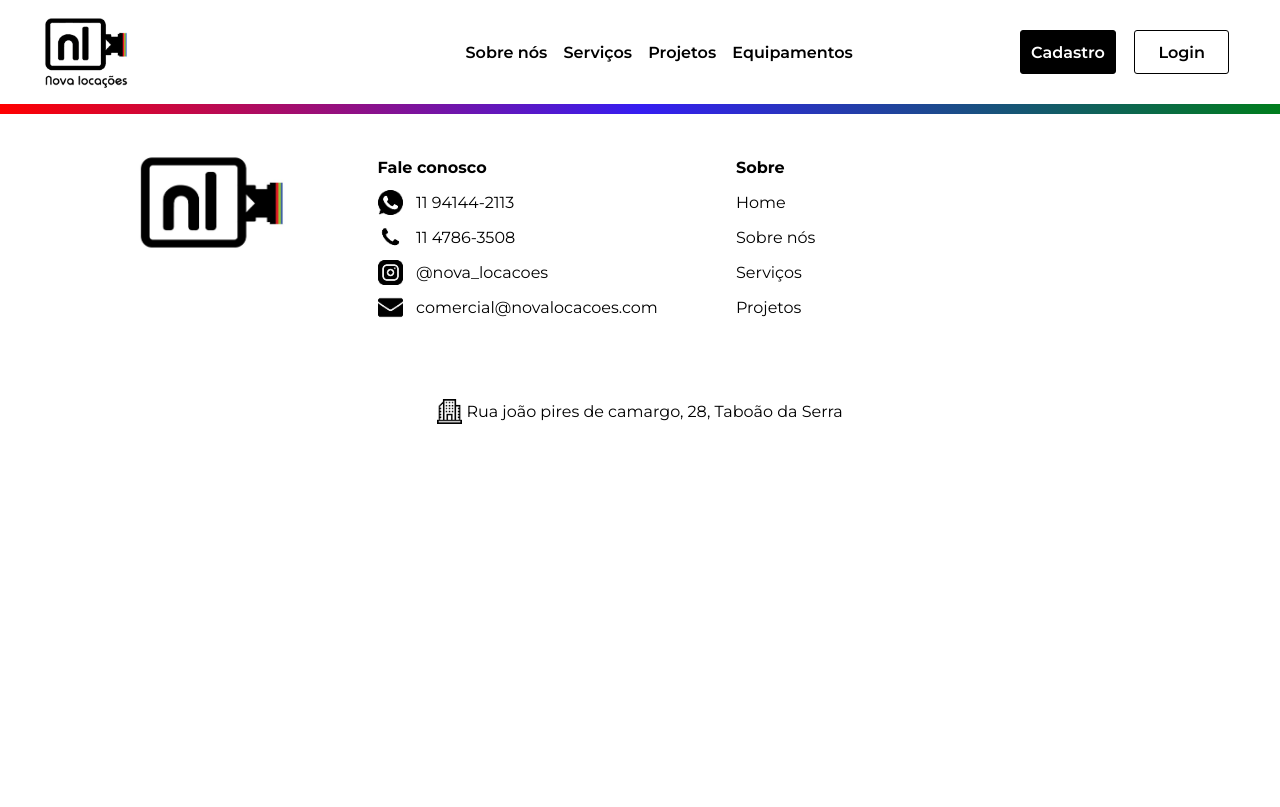
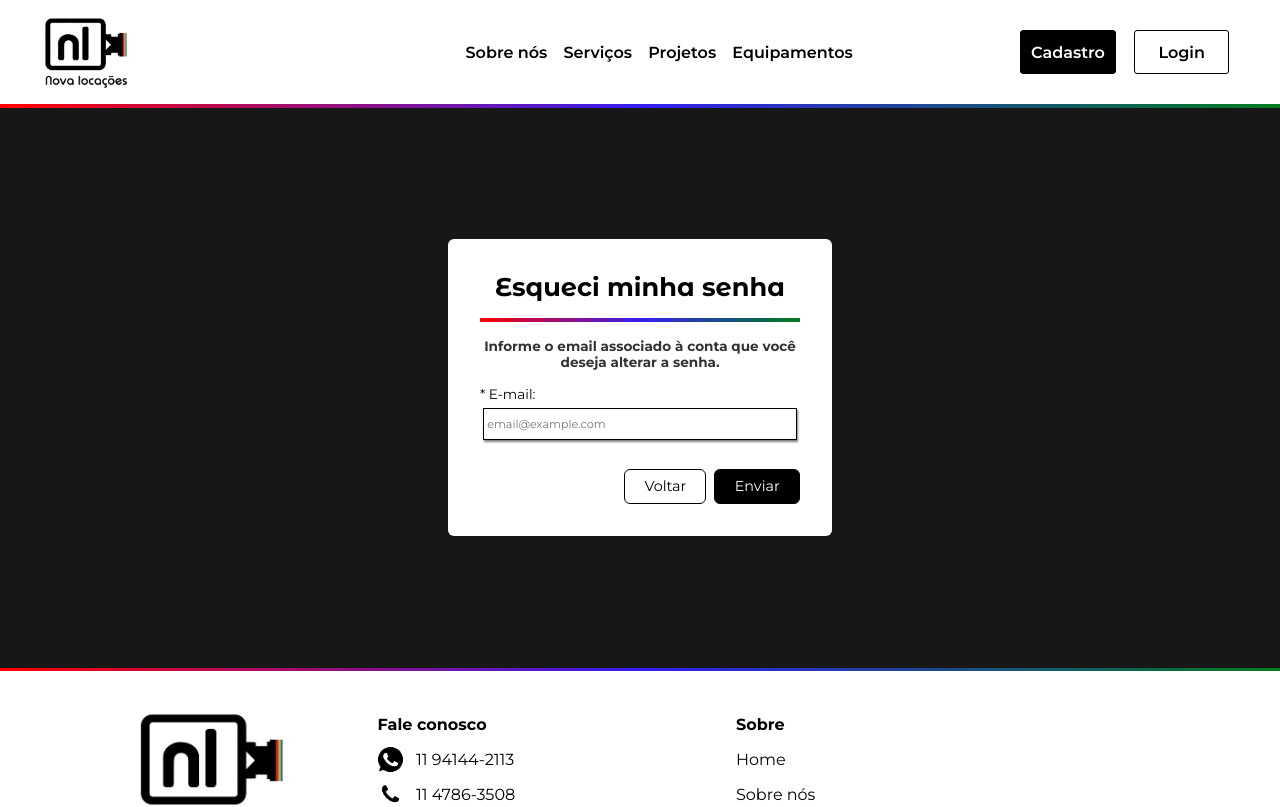
Before and after one commit to Org-InfinitySolutions/Frontend, a React (Vite) app: page /recuperar-senha in a window 1280 px wide. Shown: the top 807 px of the page. Built offline with nearby package versions, Linux system fonts and the light colour scheme; no server answers.

Commit message:
parte 1 e 2 esqueci-minha-senha

```diff
--- a/src/App.jsx
+++ b/src/App.jsx
@@ -24,6 +24,7 @@ import { DetalharPedidosAdm } from './Pages/DetalharPedidosAdm';
 import { AdicionarEquipamento } from './Pages/AdicionarEquipamento';
 import { Calendario } from './Pages/Calendario';
 import { EditarEquipamento } from './Pages/EditarEquipamento';
+import {RecuperarSenha} from './Pages/RecuperarSenha';
 
 import './App.css'
 
@@ -60,6 +61,7 @@ function MainComponent() {
           <Route path='/adicionar-equipamento' element={<AdicionarEquipamento />}/>
           <Route path='/calendario' element={<Calendario />}/>
           <Route path='/editar-equipamento/:id' element={<EditarEquipamento/>}></Route>
+          <Route path='/recuperar-senha' element={<RecuperarSenha/>}></Route>
         </Routes>
       <Rodape />
     </>
--- /dev/null
+++ b/src/Pages/RecuperarSenha.css
@@ -0,0 +1,132 @@
+.container-recuperar-senha {
+  height: 70vh;
+  width: 100%;
+  background-color: #171717;
+
+  display: flex;
+  align-items: center;
+  justify-content: center;
+}
+
+.formulario-recuperar-senha {
+  width: 25%;
+  padding: 2rem;
+  background-color: white;
+  border-radius: 6px;
+  display: flex;
+  flex-direction: column;
+  align-items: center;
+  gap: 1rem;
+  text-align: center;
+}
+
+.input-recuperar {
+  width: 100%;
+  font-size: 0.7rem;
+  padding: 0.5rem 1.2rem;
+  border: 1px solid #999;
+  box-sizing: border-box;
+  margin: 0 auto;
+}
+
+.barra-divisoria {
+  height: 3.5px;
+  background-image: linear-gradient(to right, #ff0000, #351df1, #007d1d);
+}
+
+h1 {
+  font-family: var(--fonte-titulo);
+  font-size: 160%;
+  margin: 0;
+}
+
+.texto-informativo-senha {
+  font-family: var(--fonte-texto);
+  font-size: 0.85rem;
+  color: #333;
+  margin: 0;
+  font-weight: bold;
+}
+
+.entrada-recuperar-senha {
+  width: 100%;
+  display: flex;
+  flex-direction: column;
+  text-align: left;
+  gap: 0.4rem;
+  font-size: 0.85rem;
+}
+
+.botoes-recuperar-senha {
+  width: 100%;
+  display: flex;
+  justify-content: flex-end;
+  gap: 0.5rem;
+  margin-top: 0.8rem;
+}
+
+.botao-voltar-recuperar,
+.botao-enviar-recuperar {
+  padding: 0.45rem 1.2rem;
+  font-size: 0.9rem;
+  border-radius: 6px;
+  font-family: var(--fonte-texto);
+  cursor: pointer;
+}
+
+.botao-voltar-recuperar {
+ background-color: white;
+    color: black;
+    border: 1px solid black;
+}
+
+.botao-voltar-recuperar:hover{
+    transition: 0.2s;
+    background-color: black;
+    color: white;
+}
+
+.botao-enviar-recuperar {
+background-color: black;
+    color: white;
+    border: 1px solid black;
+}
+
+.botao-enviar-recuperar:hover{
+    transition: 0.2s;
+    background-color: white;
+    color: black;
+}
+
+.botao-enviar-recuperar:active,
+.botao-voltar-recuperar:active {
+  transition: 0.2s;
+  transform: scale(0.97);
+}
+
+@media (max-width: 768px) {
+  .formulario-recuperar-senha {
+    width: 80%;
+    padding: 1rem;
+  }
+
+  h1 {
+    font-size: 130%;
+  }
+
+  .entrada-recuperar-senha {
+    font-size: 0.8rem;
+  }
+
+  .botoes-recuperar-senha {
+    justify-content: center;
+    flex-direction: column;
+    gap: 0.7rem;
+  }
+
+  .botao-voltar-recuperar,
+  .botao-enviar-recuperar {
+    width: 100%;
+    text-align: center;
+  }
+}
--- /dev/null
+++ b/src/Pages/RecuperarSenha.jsx
@@ -0,0 +1,71 @@
+import { useState } from 'react';
+import { useNavigate } from 'react-router-dom';
+import { apiAutenticacao } from '../provider/apiInstance';
+import { exibirAviso } from '../Utils/exibirModalAviso';
+import { campoVazio, emailInvalido } from '../Utils/validarCampos';
+
+import './RecuperarSenha.css';
+import { Input } from '../components/Input';
+import { ConfirmacaoEmail } from '../components/ConfirmacaoEmail';
+
+export function RecuperarSenha() {
+  const [email, setEmail] = useState('');
+  const [etapa, setEtapa] = useState(1);
+
+  const enviarCodigo = async (e) => {
+    e.preventDefault();
+
+  };
+
+  const confirmarCodigo = (codigo) => {
+    console.log('Código informado:', codigo);
+  };
+
+
+
+  if (etapa === 1) {
+  return (
+    <section className="container-recuperar-senha">
+      <form onSubmit={enviarCodigo} className="formulario-recuperar-senha">
+        <h1>Esqueci minha senha</h1>
+        <div className="barra-divisoria"></div>
+
+        <p className="texto-informativo-senha">
+          Informe o email associado à conta que você deseja alterar a senha.
+        </p>
+
+        <section className="entrada-recuperar-senha">
+          <label htmlFor="email">* E-mail:</label>
+          <Input
+            id="email"
+            type="email"
+            placeholder="email@example.com"
+            value={email}
+            onChange={(e) => setEmail(e.target.value)}
+            className="input-recuperar"
+          />
+        </section>
+
+        <div className="botoes-recuperar-senha">
+          <button type="button" className="botao-voltar-recuperar" onClick={() => navigate('/')}>
+            Voltar
+          </button>
+          <button type="submit" onClick={() => setEtapa(2)} className="botao-enviar-recuperar">
+            Enviar
+          </button>
+        </div>
+      </form>
+    </section>
+  );
+}
+
+  if (etapa === 2) {
+    return (
+      <ConfirmacaoEmail
+        onSubmit={confirmarCodigo}
+        setEtapa={() => setEtapa(1)}
+        etapa={1}
+      />
+    );
+  }
+}
--- a/src/components/Input.jsx
+++ b/src/components/Input.jsx
@@ -28,7 +28,7 @@ function Input(props) {
     const verificarCampoAoSair = () => {
         setCampoInteragido(true);
         validarCampo(props.valor, props.valorAdicional);
-    };    return (
+    }; return (
         <>
             <div className="container-input">
                 <label htmlFor={props.id}>{props.label}</label>
@@ -41,7 +41,7 @@ function Input(props) {
                     value={props.valor}
                     maxLength={props.maxLength || ""}
                     disabled={props.desabilitar || false}
-                    className={mensagemErro ? "erro" : ""}
+                    className={`${mensagemErro ? "erro" : ""} ${props.className || ""}`}
                 />
                 {mensagemErro && <MensagemErro mensagem={mensagemErro} />}
             </div>
```
